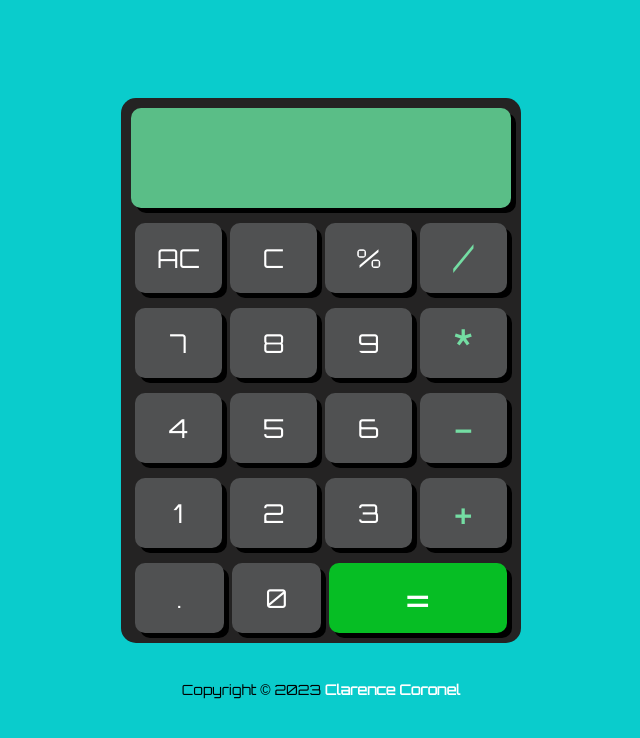
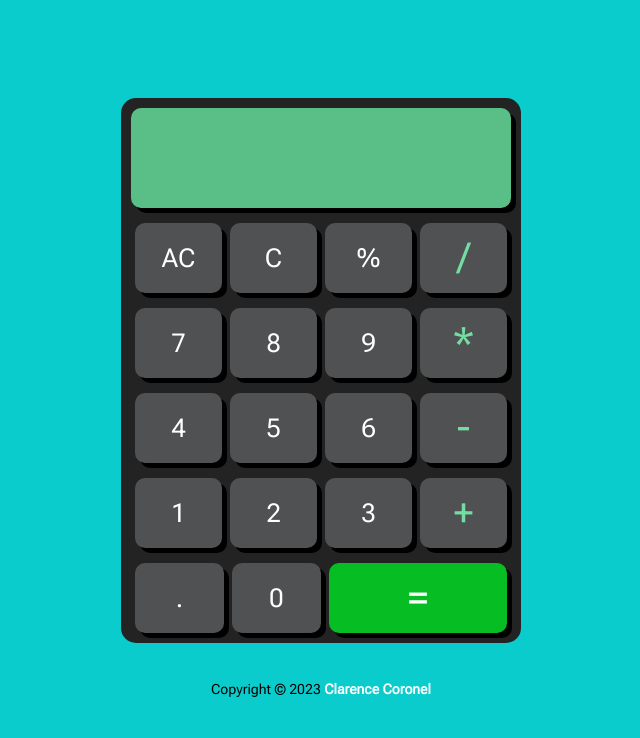
Before and after one commit to clarence-coronel/calculator, a plain HTML site: page index.html in a window 1280 px wide. Shown: the whole page, without its empty margins (319-959 px from the left). Drawn offline with Linux system fonts and the light colour scheme.

Commit message:
Change font

```diff
--- a/style.css
+++ b/style.css
@@ -1,8 +1,8 @@
-@import url('https://fonts.googleapis.com/css2?family=Orbitron&display=swap');
+@import url('https://fonts.googleapis.com/css2?family=Roboto+Flex&display=swap');
 
 html{
     font-size: 20px;
-    font-family: 'Orbitron', sans-serif;
+    font-family: 'Roboto Flex', sans-serif;
 }
 
 *{
```
Also changed, not shown: script.js (+9 -0 lines).
